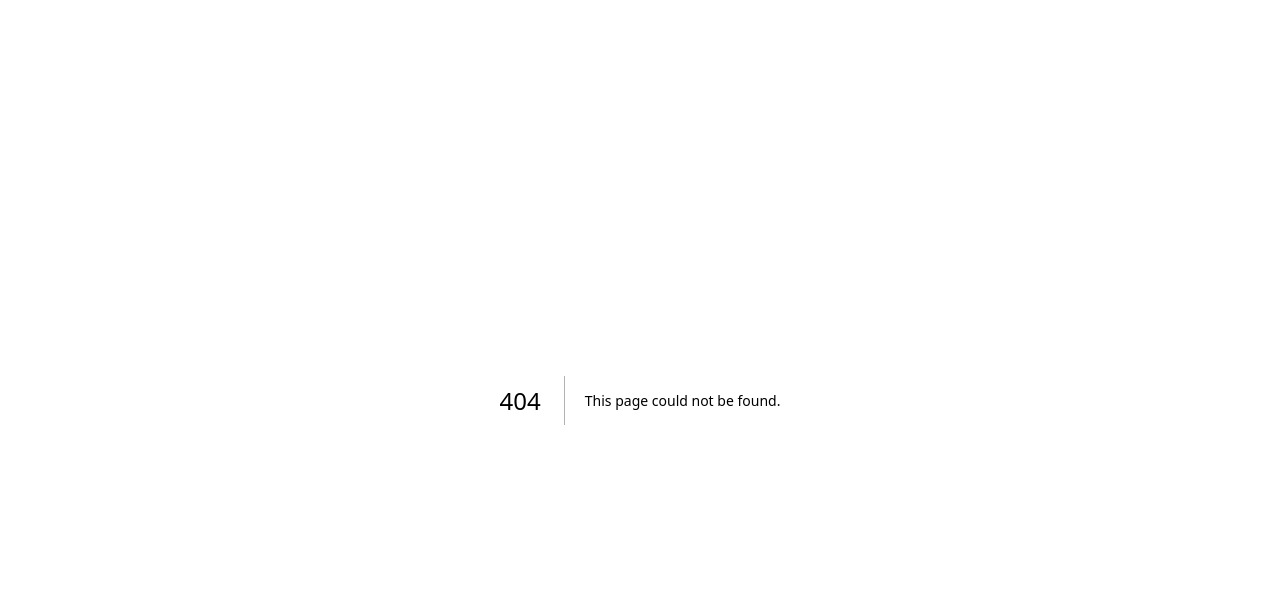
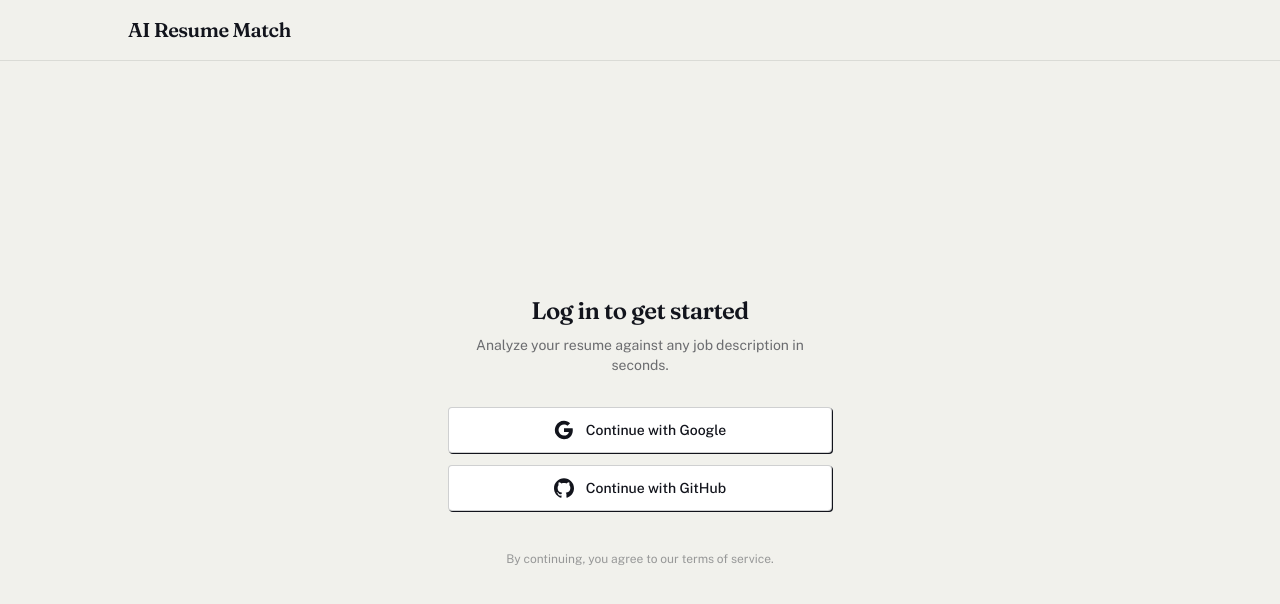
Before and after one commit to khanalankitt/resume-match-ai, a Next.js app in the folder match/: page /login in a window 1280 px wide. Before the commit this address had no page. Shown: the top 604 px of the page. Built offline with nearby package versions, Linux system fonts and the light colour scheme; no server answers.

Commit message:
feat: add login page with OAuth authentication and update OpenGraph image runtime to nodejs

```diff
--- /dev/null
+++ b/match/app/(pages)/login/page.tsx
@@ -0,0 +1,99 @@
+import type { Metadata } from "next";
+import Link from "next/link";
+import { signInWithGitHub, signInWithGoogle } from "@/app/actions/auth";
+
+export const metadata: Metadata = {
+  title: "Log In",
+  description:
+    "Sign in to AI Resume Match to analyze your resume against any job description.",
+  robots: { index: false, follow: false },
+};
+
+const ERROR_MESSAGES: Record<string, string> = {
+  Configuration:
+    "Sign-in is misconfigured. Please check the server's OAuth settings.",
+  AccessDenied: "You do not have access to this application.",
+  Verification: "The sign-in link was invalid or expired. Please try again.",
+  OAuthSignin: "Could not start sign-in. Please try again.",
+  OAuthCallback: "Sign-in failed while contacting the provider. Please try again.",
+  OAuthCreateAccount: "Could not create your account. Please try again.",
+  Callback: "Something went wrong during sign-in. Please try again.",
+  default: "Something went wrong. Please try again.",
+};
+
+export default async function LoginPage({
+  searchParams,
+}: {
+  searchParams: Promise<{ error?: string; callbackUrl?: string }>;
+}) {
+  const { error } = await searchParams;
+  const errorMessage = error
+    ? (ERROR_MESSAGES[error] ?? ERROR_MESSAGES.default)
+    : null;
+
+  return (
+    <div className="flex min-h-screen flex-col">
+      {/* Nav */}
+      <nav className="border-b border-ink/10 px-4 py-3 sm:px-6 sm:py-4">
+        <div className="mx-auto max-w-5xl">
+          <Link
+            href="/"
+            className="cursor-pointer font-display text-lg font-semibold tracking-tight sm:text-xl"
+          >
+            AI Resume Match
+          </Link>
+        </div>
+      </nav>
+
+      <main className="flex flex-1 items-center justify-center px-4 py-12 sm:px-6 sm:py-16">
+        <div className="w-full max-w-sm text-center">
+          <h1 className="font-display text-xl font-semibold tracking-tight sm:text-2xl">
+            Log in to get started
+          </h1>
+          <p className="mt-2 text-sm text-ink/60">
+            Analyze your resume against any job description in seconds.
+          </p>
+
+          {errorMessage && (
+            <div className="mt-4 rounded border border-coral/30 bg-coral/5 px-4 py-3 text-sm text-coral">
+              {errorMessage}
+            </div>
+          )}
+
+          <div className="mt-6 space-y-3 sm:mt-8">
+            <form action={signInWithGoogle}>
+              <button
+                type="submit"
+                className="cursor-pointer flex w-full items-center justify-center gap-3 rounded border border-ink/20 bg-white py-3 text-sm font-medium shadow-paper-sm transition-colors hover:border-ink/30"
+              >
+                <svg className="h-5 w-5" viewBox="0 0 24 24" fill="currentColor">
+                  <path d="M22.56 12.25c0-.78-.07-1.53-.2-2.25H12v4.26h5.92a5.06 5.06 0 0 1-2.2 3.32v2.77h3.57c2.08-1.92 3.28-4.74 3.28-8.1z" />
+                  <path d="M12 23c2.97 0 5.46-.98 7.28-2.66l-3.57-2.77c-.98.66-2.23 1.06-3.71 1.06-2.86 0-5.29-1.93-6.16-4.53H2.18v2.84C3.99 20.53 7.7 23 12 23z" />
+                  <path d="M5.84 14.09c-.22-.66-.35-1.36-.35-2.09s.13-1.43.35-2.09V7.07H2.18C1.43 8.55 1 10.22 1 12s.43 3.45 1.18 4.93l2.85-2.22.81-.62z" />
+                  <path d="M12 5.38c1.62 0 3.06.56 4.21 1.64l3.15-3.15C17.45 2.09 14.97 1 12 1 7.7 1 3.99 3.47 2.18 7.07l3.66 2.84c.87-2.6 3.3-4.53 6.16-4.53z" />
+                </svg>
+                Continue with Google
+              </button>
+            </form>
+
+            <form action={signInWithGitHub}>
+              <button
+                type="submit"
+                className="cursor-pointer flex w-full items-center justify-center gap-3 rounded border border-ink/20 bg-white py-3 text-sm font-medium shadow-paper-sm transition-colors hover:border-ink/30"
+              >
+                <svg className="h-5 w-5" viewBox="0 0 24 24" fill="currentColor">
+                  <path d="M12 .297c-6.63 0-12 5.373-12 12 0 5.303 3.438 9.8 8.205 11.385.6.113.82-.258.82-.577 0-.285-.01-1.04-.015-2.04-3.338.724-4.042-1.61-4.042-1.61C4.422 18.07 3.633 17.7 3.633 17.7c-1.087-.744.084-.729.084-.729 1.205.084 1.838 1.236 1.838 1.236 1.07 1.835 2.809 1.305 3.495.998.108-.776.417-1.305.76-1.605-2.665-.3-5.466-1.332-5.466-5.93 0-1.31.465-2.38 1.235-3.22-.135-.303-.54-1.523.105-3.176 0 0 1.005-.322 3.3 1.23.96-.267 1.98-.399 3-.405 1.02.006 2.04.138 3 .405 2.28-1.552 3.285-1.23 3.285-1.23.645 1.653.24 2.873.12 3.176.765.84 1.23 1.91 1.23 3.22 0 4.61-2.805 5.625-5.475 5.92.42.36.81 1.096.81 2.22 0 1.606-.015 2.896-.015 3.286 0 .315.21.69.825.57C20.565 22.092 24 17.592 24 12.297c0-6.627-5.373-12-12-12" />
+                </svg>
+                Continue with GitHub
+              </button>
+            </form>
+          </div>
+
+          <p className="mt-8 text-xs text-ink/40 sm:mt-10">
+            By continuing, you agree to our terms of service.
+          </p>
+        </div>
+      </main>
+    </div>
+  );
+}
--- a/match/app/opengraph-image.tsx
+++ b/match/app/opengraph-image.tsx
@@ -1,6 +1,6 @@
 import { ImageResponse } from "next/og";
 
-export const runtime = "edge";
+export const runtime = "nodejs";
 export const alt = "AI Resume Match — Know your match before you apply.";
 export const size = { width: 1200, height: 630 };
 export const contentType = "image/png";
```
